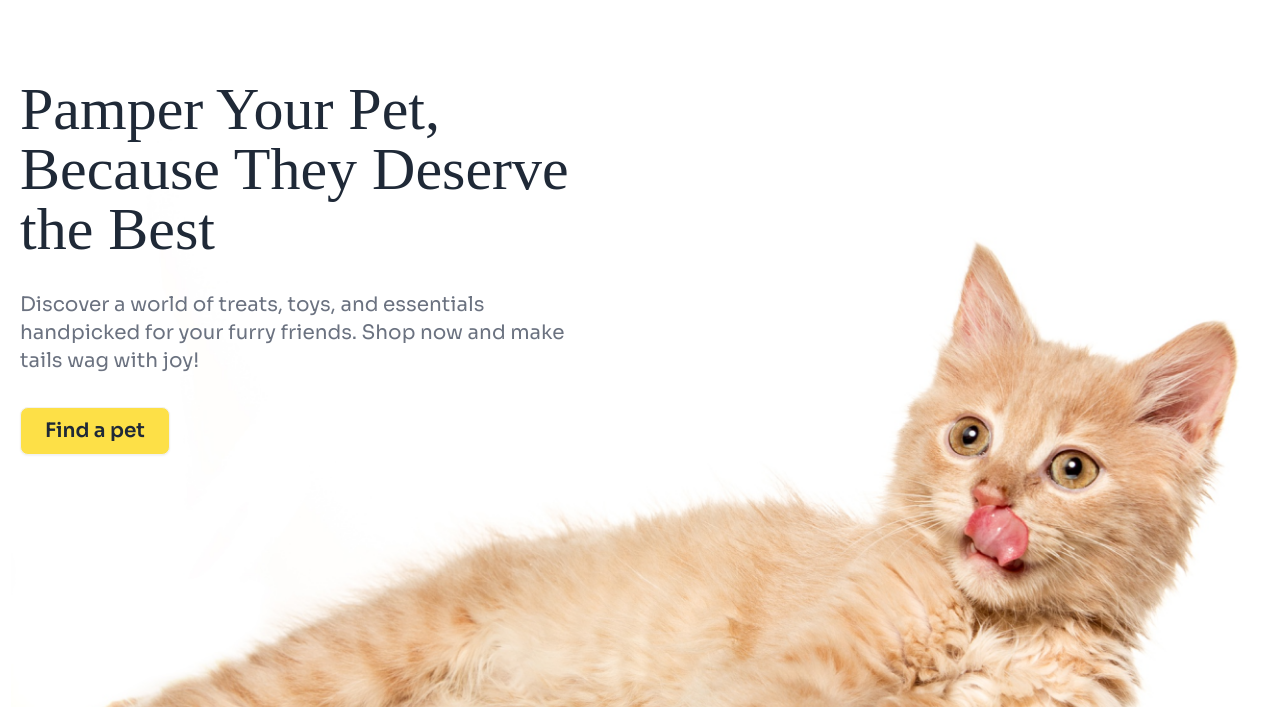
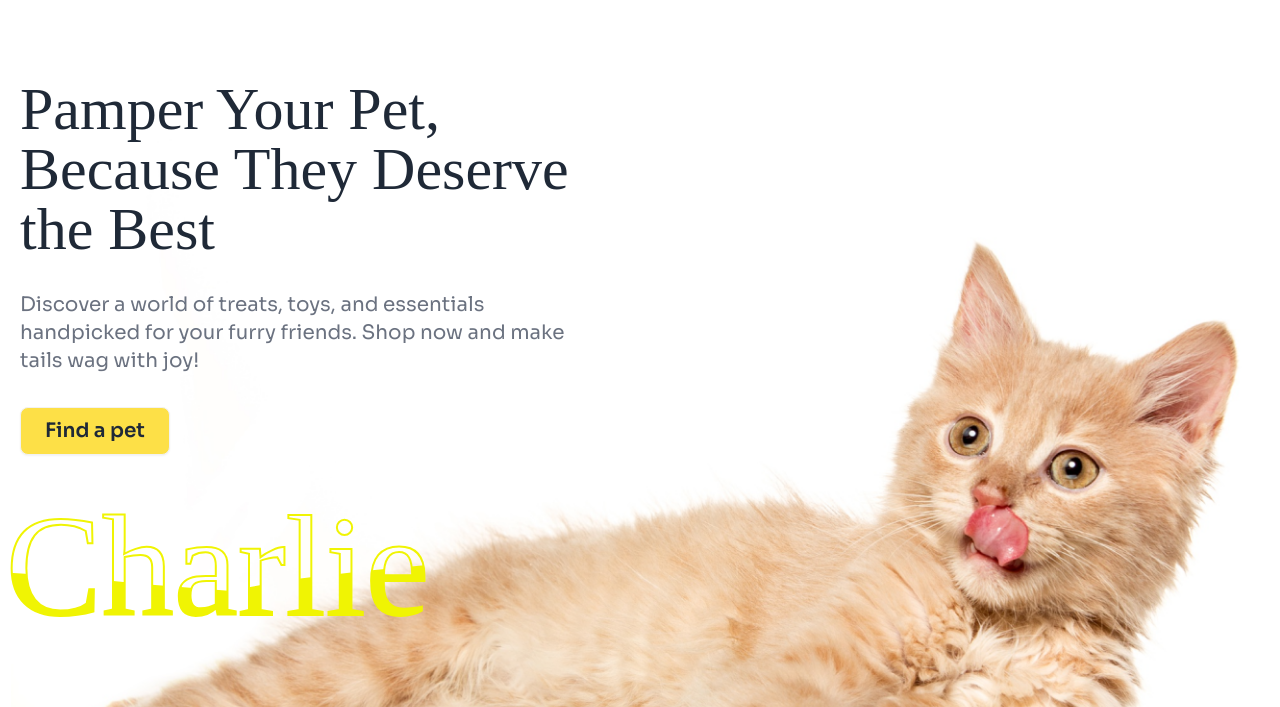
Before and after one commit to sakibab/pet_shop-Assignment-3, a plain HTML site: page index.html in a window 1280 px wide. Shown: the part 93-800 px from the top of the page. Drawn offline with nearby package versions, Linux system fonts and the light colour scheme; a web font is replaced by a local one.

Commit message:
everything is done

```diff
--- a/index.html
+++ b/index.html
@@ -28,6 +28,7 @@
           }
         }
       </script>
+      <link rel="stylesheet" href="style.css">
 
 
 </head>
@@ -87,14 +88,24 @@
                     <button class="btn bg-yellow-300 px-6 text-xl font-secondaryFont">Find a pet</button>
                 </div>
 
+
+
                 <div class="absolute top-[50%] lg:top-0 right-0 -z-10">
                     <img class="w-full lg:h-[90vh]" src="c1-assets/cat-big.png" alt="A cute cat">
+                </div>
+
+                <div class="absolute text-[4rem] lg:text-[9rem] left-[22%] lg:left-[17%] -bottom-10 lg:-bottom-28 ">
+                    <div class="water">
+                        <h2>Charlie</h2>
+                        <h2>Charlie</h2>
+                    </div>
                 </div>
         </section>
 
         <!-- header-section1 end -->
 
     </header>
+
 
     <!-- main start -->
     <main>
--- /dev/null
+++ b/style.css
@@ -0,0 +1,29 @@
+.water {
+    position: relative;
+}
+
+.water h2 {
+    position: absolute;
+    transform: translate(-50%, -50%);
+}
+
+.water h2:nth-child(1) {
+    color: transparent;
+    -webkit-text-stroke: 2px #f0f403;
+}
+
+.water h2:nth-child(2) {
+    color: #f0f403;
+    animation: animate 4s ease-in-out infinite;
+}
+
+@keyframes animate {
+    0%, 100%
+    {
+        clip-path: polygon(0% 45%, 15% 44%, 32% 50%, 54% 60%, 70% 61%, 84% 59%, 100% 52%, 100% 100%, 0% 100%);
+    }
+    50%
+    {
+        clip-path: polygon(0% 60%, 16% 65%, 34% 66%, 51% 62%, 67% 50%, 84% 45%, 100% 46%, 100% 100%, 0% 100%);
+    }
+}
```
